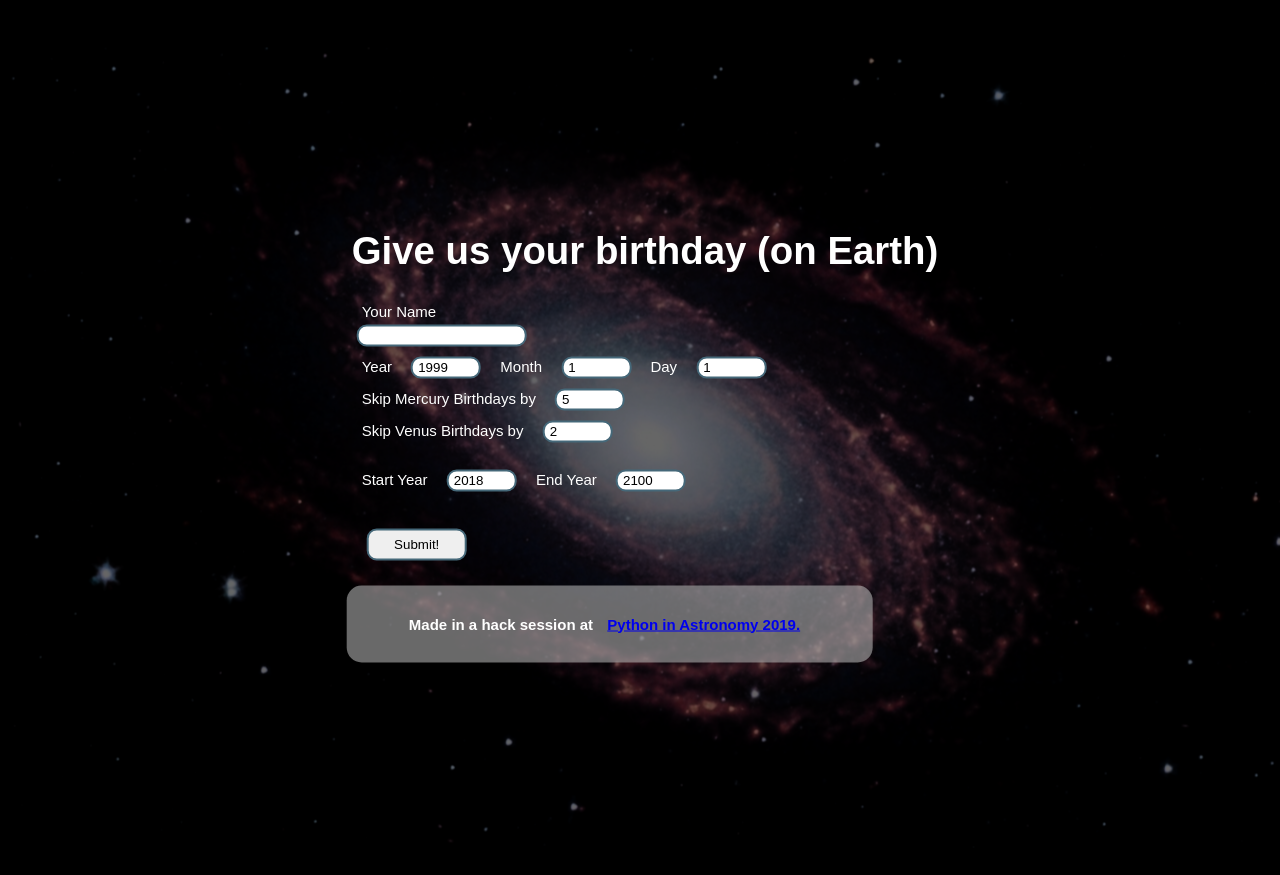
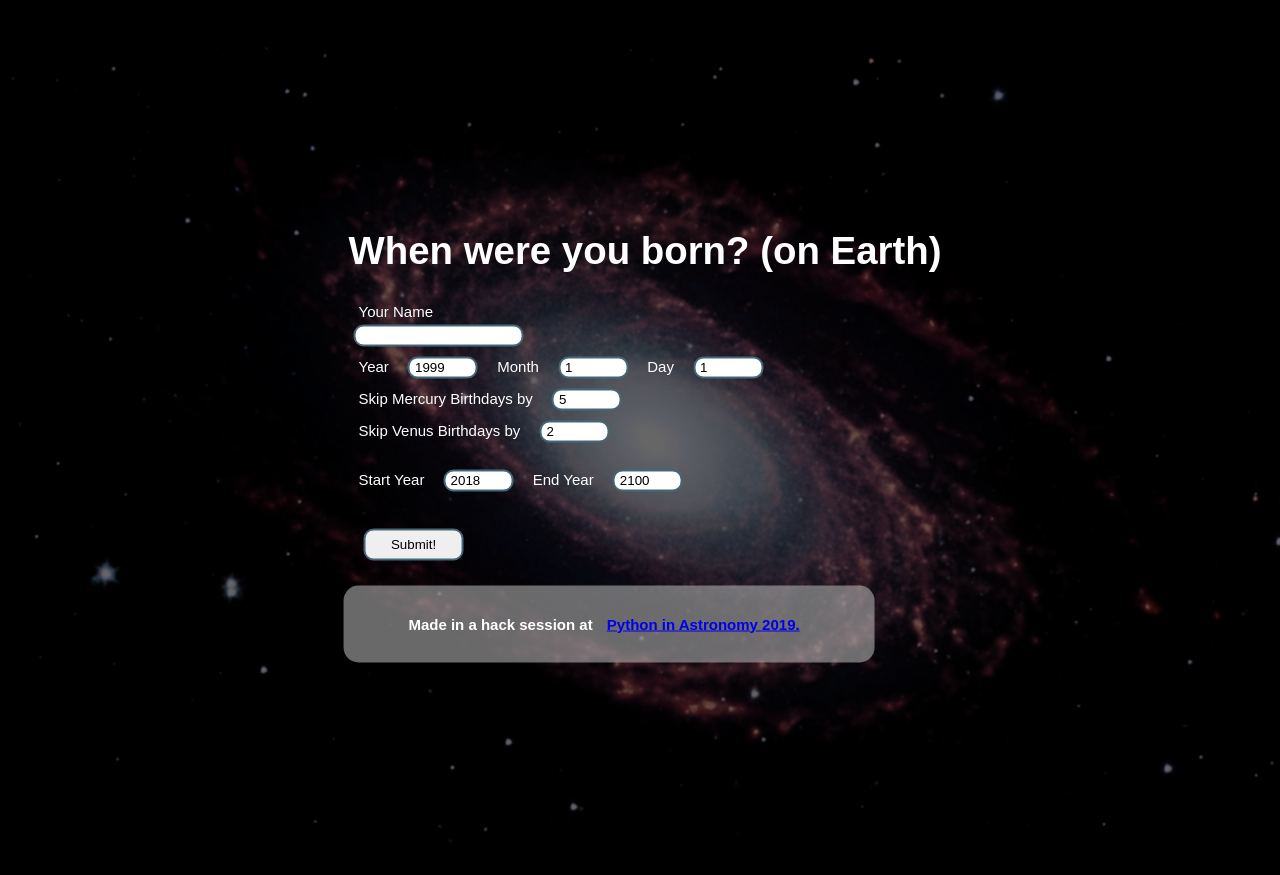
Before and after one commit to apmechev/atro_cakeday, a Flask app: template astro_cakeday/templates/birthday.html in a window 1280 px wide. Run offline with Flask 2, Linux system fonts and the light colour scheme; the template is opened without the code that fills it: values that come from a table or form of the project are taken from there, others are empty; parts of the project's set-up code (start-up, migrations or seed data) failed here and were passed over; some libraries are stand-ins or nearby versions.

Commit message:
more friendly title

```diff
--- a/astro_cakeday/templates/birthday.html
+++ b/astro_cakeday/templates/birthday.html
@@ -2,7 +2,7 @@
 
 {% block header %}
   {{ super() }}
-  <h1>{% block title %}Give us your birthday (on Earth){% endblock %}</h1>
+  <h1>{% block title %}When were you born? (on Earth){% endblock %}</h1>
 {% endblock %}
 
 {% block scripts %}
```
